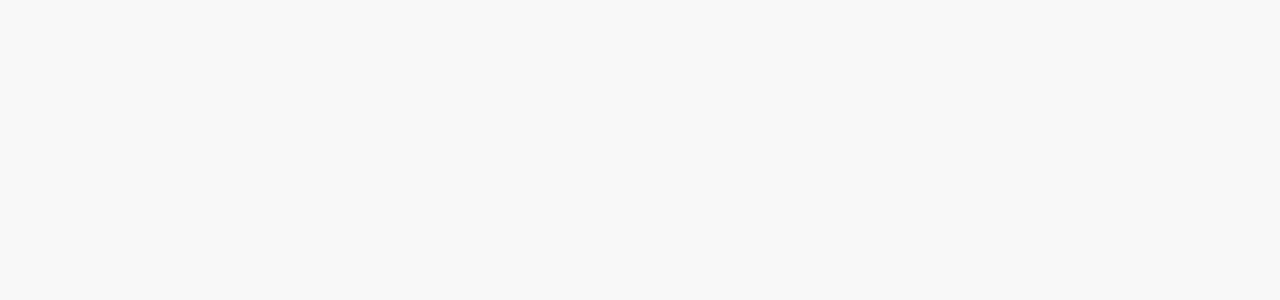
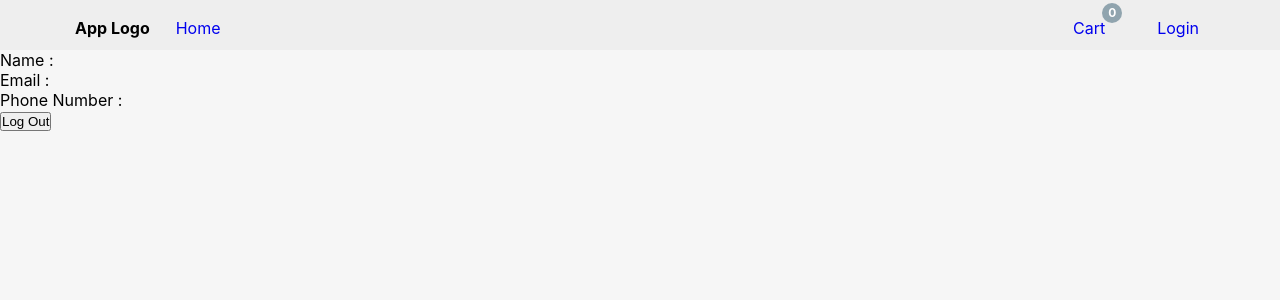
Before and after one commit to sabafooladfar/Shopping-app, a React (Create React App) app: page /profile in a window 1280 px wide. Before the commit this address had no page. Shown: the top 300 px of the page. Built offline with nearby package versions, Linux system fonts and the light colour scheme.

Commit message:
add auth context

```diff
--- a/src/App.js
+++ b/src/App.js
@@ -8,9 +8,12 @@ import "react-toastify/dist/ReactToastify.css";
 import CheckoutPage from "./pages/CheckoutPage";
 import SignupPage from "./pages/SignupPage";
 import LoginPage from "./pages/LoginPage";
+import AuthProvider from "./Providers/AuthProvider";
+import Profile from "./pages/Profile";
 
 function App() {
   return (
+    <AuthProvider>
       <CartProvider>
         <ToastContainer />
         <Routes>
@@ -18,9 +21,11 @@ function App() {
           <Route path="/checkout" element={<CheckoutPage />} />
           <Route path="/signup" element={<SignupPage />} />
           <Route path="/login" element={<LoginPage />} />
+          <Route path="/profile" element={<Profile />} />
           <Route path="/" element={<HomePage />} />
         </Routes>
       </CartProvider>
+    </AuthProvider>
   );
 }
 
--- /dev/null
+++ b/src/Providers/AuthProvider.js
@@ -0,0 +1,31 @@
+import { createContext, useContext, useEffect, useState } from "react";
+
+const AuthContext = createContext();
+const AuthContextDispatcher = createContext();
+
+const AuthProvider = ({ children }) => {
+  const [state, setState] = useState(false);
+
+  useEffect(() => {
+    const userData = JSON.parse(localStorage.getItem("authState")) || false;
+    setState(userData);
+  }, []);
+
+  useEffect(() => {
+    const data = JSON.stringify(state);
+    localStorage.setItem("authState", data);
+  }, [state]);
+
+  return (
+    <AuthContext.Provider value={state}>
+      <AuthContextDispatcher.Provider value={setState}>
+        {children}
+      </AuthContextDispatcher.Provider>
+    </AuthContext.Provider>
+  );
+};
+
+export default AuthProvider;
+
+export const useAuth = () => useContext(AuthContext);
+export const useAuthActions = () => useContext(AuthContextDispatcher);
--- a/src/components/Login/LoginForm.js
+++ b/src/components/Login/LoginForm.js
@@ -5,6 +5,7 @@ import "../signup-login.css";
 import { Link, useNavigate } from "react-router-dom";
 import { useState } from "react";
 import { loginUser } from "../../services/loginService";
+import { useAuthActions } from "../../Providers/AuthProvider";
 
 const initialValues = {
   email: "",
@@ -21,11 +22,12 @@ const validationSchema = Yup.object({
 const LoginForm = () => {
   const navigate = useNavigate();
   const [error, setError] = useState(null);
-
+  const setAuth = useAuthActions();
   const onSubmit = async (values) => {
     //   console.log(values);
     try {
       const { data } = await loginUser(values);
+      setAuth(data);
       navigate("/");
     } catch (error) {
       if (error.response && error.response.data.message) {
--- a/src/components/Navigation/Navigation.css
+++ b/src/components/Navigation/Navigation.css
@@ -1,12 +1,25 @@
 .navContainer {
+  display: flex;
+  justify-content: center;
+  align-items: center;
   background-color: #EEEEEE;
   width: 100%;
   height: 50px;
+  position: sticky;
+  top: 0;
+}
+.logo{
+  padding-left: 20px;
+}
+.nav{
+  max-width: 1170px;
+  width: 100%;
   display: flex;
-  justify-content: center;
+  justify-content: space-between;
   align-items: center;
 }
 .nav ul {
+  margin-top: 5px;
   display: flex;
   align-items: center;
   justify-content: center;
@@ -20,7 +33,7 @@
   background-color: #F5F5F5;
 }
 .nav a:focus{
-    color: #90A4AE;
+  color: #90A4AE;
 }
 .cartLink{
   position: relative;
--- a/src/components/Navigation/Navigation.js
+++ b/src/components/Navigation/Navigation.js
@@ -1,29 +1,42 @@
 import { NavLink } from "react-router-dom";
+import { useAuth } from "../../Providers/AuthProvider";
 import { useCart } from "../../Providers/CartProvider";
 import "./Navigation.css";
 
 const Navigation = () => {
-  const {cart} = useCart();
+  const { cart } = useCart();
+  const user = useAuth();
   return (
     <header className="navContainer">
       <nav className="nav">
         <ul>
+          <h4 className="logo">App Logo</h4>
           <li>
             <NavLink
               className={(navData) => (navData.isActive ? "activeLink" : "")}
               to="/"
             >
-              home
+              Home
             </NavLink>
           </li>
+        </ul>
+        <ul>
           <li className="cartLink">
             <NavLink
               to="/cart"
               className={(navData) => (navData.isActive ? "activeLink" : "")}
             >
-              cart
+              Cart
             </NavLink>
             <span>{cart.length}</span>
+          </li>
+          <li>
+            <NavLink
+              to={user ? "/profile" : "/login"}
+              className={(navData) => (navData.isActive ? "activeLink" : "")}
+            >
+              {user ? "Profile" : "Login"}
+            </NavLink>
           </li>
         </ul>
       </nav>
--- a/src/components/Sigup/SignupForm.js
+++ b/src/components/Sigup/SignupForm.js
@@ -5,6 +5,7 @@ import Input from "../../common/Input";
 import "../signup-login.css";
 import { toast } from "react-toastify";
 import { signupUser } from "../../services/signupService";
+import { useAuthActions } from "../../Providers/AuthProvider";
 import { useState } from "react";
 
 const initialValues = {
@@ -33,6 +34,7 @@ const validationSchema = Yup.object({
 
 const SignupForm = () => {
   const navigate = useNavigate();
+  const setAuth = useAuthActions();
   const [error, setError] = useState(null);
   const onSubmit = async (values) => {
     // console.log(values);
@@ -45,6 +47,7 @@ const SignupForm = () => {
     };
     try {
       const { data } = await signupUser(user);
+      setAuth(data);
       navigate("/");
     } catch (error) {
       if (error.response && error.response.data.message) {
--- /dev/null
+++ b/src/pages/Profile.js
@@ -0,0 +1,17 @@
+import Layout from "../Layout/Layout"
+import { useAuth } from "../Providers/AuthProvider";
+const Profile = () => {
+    const userData = useAuth();
+    return (
+        <Layout>
+            <div>
+                <p>Name : {userData.name}</p>
+                <p>Email : {userData.email}</p>
+                <p>Phone Number : {userData.phoneNumber}</p>
+                <button>Log Out</button>
+            </div>
+        </Layout>
+     );
+}
+
+export default Profile;
```
Lines whose indentation alone changed are shown as unchanged.
